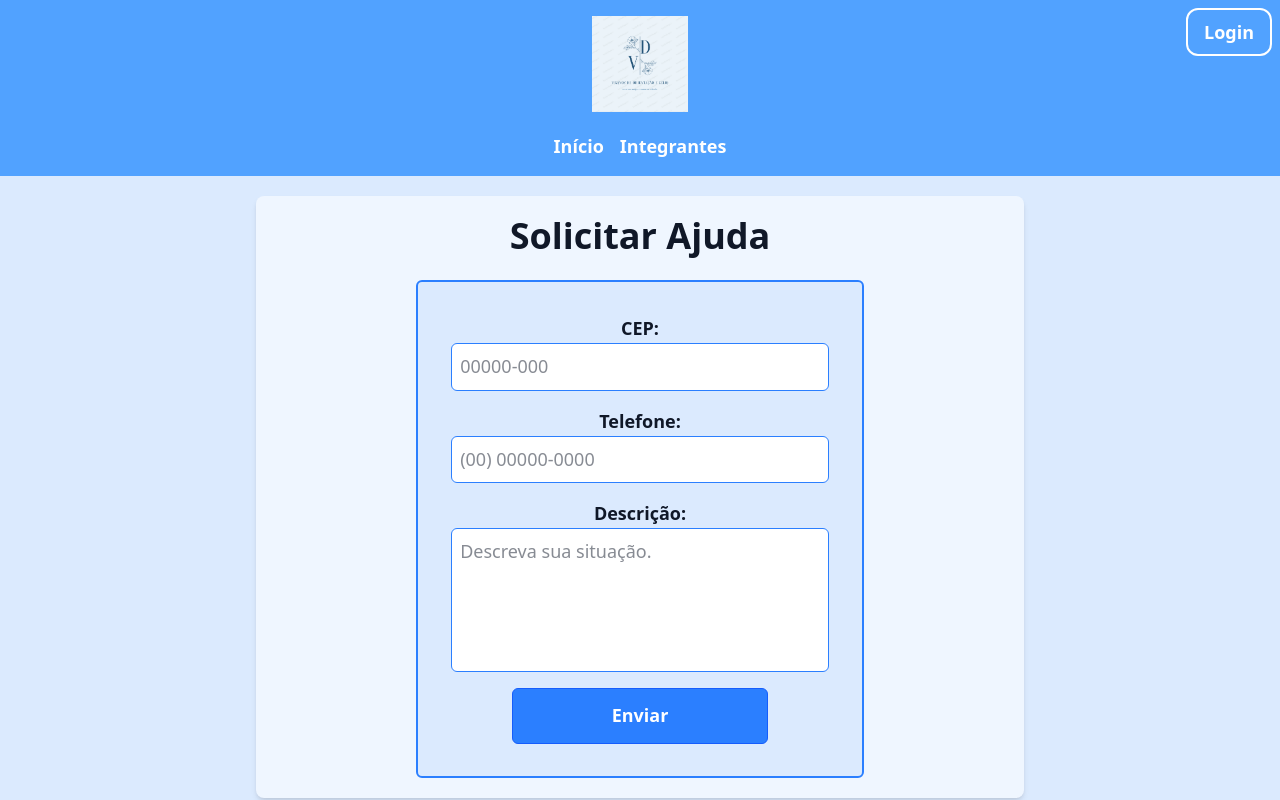
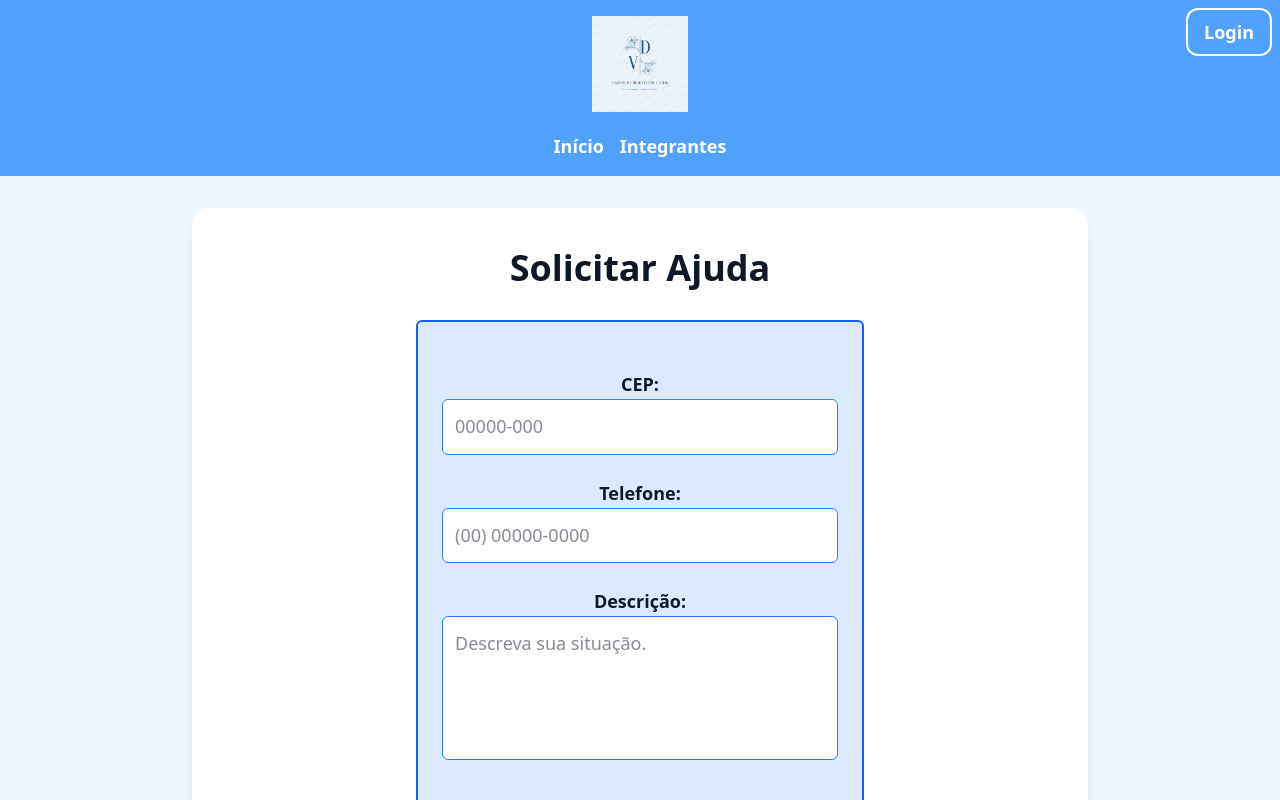
Before and after one commit to signalProteam/gs-2-front, a Next.js app: page /solicitarAjuda in a window 1280 px wide. Shown: the top 800 px of the page. Built offline with nearby package versions, Linux system fonts and the light colour scheme.

Commit message:
melhorias visuais

```diff
--- a/src/app/chatAjuda/page.tsx
+++ b/src/app/chatAjuda/page.tsx
@@ -1,6 +1,6 @@
 "use client"
 
-import { useState } from "react";
+import { useEffect, useRef, useState } from "react";
 import { API_BASE, getHeaders } from "../services/api";
 
 type Mensagem = {
@@ -13,6 +13,17 @@ const ChatAjuda = () => {
     const [conversa, setConversa] = useState<Mensagem[]>([]);
     const [carregando, setCarregando] = useState(false);
     const [erro, setErro] = useState<string | null>(null);
+    const chatRef = useRef<HTMLDivElement>(null);
+
+    useEffect(() => {
+        if (chatRef.current) {
+            chatRef.current.scrollTo({
+                top: chatRef.current.scrollHeight,
+                behavior: "smooth",
+            });
+        }
+    }, [conversa, carregando]);
+
 
     const enviarMensagem = async () => {
         const texto = mensagem.trim();
@@ -57,7 +68,9 @@ const ChatAjuda = () => {
             <h1 className="text-2xl font-bold mb-4">Chat com Assistente</h1>
 
             {/* Area do chat */}
-            <div className="bg-blue-100 border-2 border-blue-500 rounded-lg p-4 min-h-96 w-11/12 overflow-y-auto mb-4">
+            <div
+                ref={chatRef}
+                className="bg-blue-100 border-2 border-blue-500 rounded-lg p-4 min-h-96 w-11/12 overflow-y-auto mb-4">
                 {conversa.map((msg, idx) => (
                     <div key={idx} className={`flex mb-2 ${msg.autor === "usuario" ? "justify-end" : "justify-start"}`}>
                         <div
--- a/src/app/components/botao/botao.tsx
+++ b/src/app/components/botao/botao.tsx
@@ -17,7 +17,7 @@ const Botao: React.FC<BotaoProps> = ({
         <button
             type={type}
             onClick={onClick}
-            className={`bg-blue-500 font-bold text-white border border-blue-600 rounded-md py-3 m-4 cursor-pointer w-64 max-w-3/4 transition-colors duration-300 hover:bg-blue-600 ${carregando ? "opacity-50 cursor-not-allowed" : ""}`}
+            className={`bg-blue-500 font-bold text-white border border-blue-600 rounded-md py-3 m-4 cursor-pointer w-64 transition-colors duration-300 hover:bg-blue-600 ${carregando ? "opacity-50 cursor-not-allowed" : ""}`}
             disabled={carregando}
         >
             {carregando ? "Carregando..." : texto}
--- a/src/app/components/cardIntegrante/cardIntegrante.tsx
+++ b/src/app/components/cardIntegrante/cardIntegrante.tsx
@@ -13,22 +13,24 @@ type Props = {
 
 const CardIntegrante = ({ nome, rm, turma, foto, linkedin }: Props) => {
     return (
-        <article className="mb-5 border-4 border-blue-600 p-4 sm:p-4 md:p-5 text-center">
+        <article className="mb-8 border-4 border-blue-600 p-4 text-center rounded-2xl shadow-md transition hover:shadow-lg">
             <Image
                 src={foto}
                 alt={`Foto do integrante ${nome}`}
                 width={500}
                 height={500}
-                className="aspect-square mx-auto rounded-md w-56 h-56 sm:w-60 sm:h-60 md:w-64 md:h-64 max-w-full max-h-full"
+                className="aspect-square mx-auto rounded-xl shadow w-56 h-56 sm:w-60 sm:h-60 md:w-64 md:h-64 object-cover"
             />
-            <p className="mb-2.5 text-xl font-semibold mt-3">{nome}</p>
-            <p className="mb-2.5">RM: {rm}</p>
-            <p className="mb-2.5">Turma: {turma}</p>
+            <p className="text-xl sm:text-2xl font-bold mt-4">
+                {nome}
+            </p>
+            <p>RM: {rm}</p>
+            <p className=" mb-3">Turma: {turma}</p>
             <a
                 href={linkedin}
                 target="_blank"
                 rel="noopener noreferrer"
-                className="text-blue-600 text-5xl hover:text-blue-800 transition mt-2 inline-block"
+                className="text-blue-600 text-5xl hover:scale-110 hover:text-blue-800 transition duration-200 inline-block"
             >
                 <FaLinkedin />
             </a>
--- a/src/app/components/footer/footer.tsx
+++ b/src/app/components/footer/footer.tsx
@@ -3,7 +3,7 @@ export function Footer() {
 
     return (
         <>
-            <footer className="text-center font-bold bg-blue-400 py-1 mt-auto bottom-0 inset-x-0 text-white">
+            <footer className="text-center font-semibold bg-blue-400 py-3 mt-auto text-white">
                 <p>&copy; VOZ - {anoAtual}</p>
             </footer>
         </>
--- a/src/app/globals.css
+++ b/src/app/globals.css
@@ -1,21 +1,26 @@
 @import "tailwindcss";
 
 .section-conteudo {
-    @apply flex flex-col items-center p-5 my-5 bg-blue-50 rounded-lg shadow-md max-w-11/12 mx-auto w-3xl
+    @apply flex flex-col items-center px-6 py-10 my-8 bg-white rounded-2xl shadow-lg w-11/12 max-w-4xl mx-auto transition-all duration-300 ease-in-out;
 }
 
 .section-conteudo h1 {
-    @apply text-3xl text-center font-bold mb-6 sm:text-4xl
+    @apply text-4xl font-bold mb-8 text-center;
 }
 
 .section-conteudo h2 {
-    @apply text-2xl text-center font-bold mb-6 sm:text-3xl
+    @apply text-3xl font-bold mb-6 text-center;
 }
 
 .section-conteudo p+p {
     @apply mt-4;
 }
 
+.section-conteudo p {
+    @apply text-justify;
+}
+
+
 .section-conteudo label {
     @apply font-semibold
 }
--- a/src/app/integrantes/page.tsx
+++ b/src/app/integrantes/page.tsx
@@ -37,9 +37,10 @@ const Integrantes = () => {
                         />
                     </div>
 
-                    <h2 className="text-2xl font-semibold mt-10">
+                    <h2 className="text-2xl font-semibold mt-16">
                         GitHub da equipe
                     </h2>
+
                     <a
                         href="https://github.com/signalProteam"
                         target="_blank"
--- a/src/app/layout.tsx
+++ b/src/app/layout.tsx
@@ -16,7 +16,7 @@ export default function RootLayout({
 }>) {
     return (
         <html lang="pt-br">
-            <body className="font-sans antialiased bg-blue-100 text-gray-900 text-lg m-0 p-0 leading-relaxed min-h-screen flex flex-col">
+            <body className="font-sans antialiased bg-blue-50 text-gray-900 text-lg m-0 p-0 leading-relaxed min-h-screen flex flex-col">
                 <Header />
                 {children}
                 <Footer />
--- a/src/app/solicitarAjuda/page.tsx
+++ b/src/app/solicitarAjuda/page.tsx
@@ -113,12 +113,18 @@ const SolicitarAjuda = () => {
     return (
         <section className="section-conteudo">
             <h1 className="text-3xl font-bold text-center mb-4">Solicitar Ajuda</h1>
+
             <form
-                className="w-full max-w-md border-2 border-blue-500 rounded-md bg-blue-100 text-center mx-auto p-4"
+                className="w-full max-w-md border-2 border-blue-600 rounded-md bg-blue-100 mx-auto p-6 text-center"
                 onSubmit={handleSubmit}
             >
                 <div className="flex flex-col items-center">
-                    <label htmlFor="cep" className="mt-4">CEP:</label>
+                    <label
+                        htmlFor="cep"
+                        className="mt-6 w-full text-center font-semibold"
+                    >
+                        CEP:
+                    </label>
                     <input
                         type="text"
                         id="cep"
@@ -127,12 +133,22 @@ const SolicitarAjuda = () => {
                         onChange={(e) =>
                             setFormData({ ...formData, cep: formatCep(e.target.value) })
                         }
-                        className={`p-2 rounded-md w-11/12 bg-white mx-auto border ${errors.cep ? "border-red-500" : "border-blue-500"}`}
+                        className={`p-3 rounded-md w-full bg-white border
+        focus:outline-none focus:ring-2 focus:ring-blue-400
+        ${errors.cep ? "border-red-500" : "border-blue-500"}`}
                         placeholder="00000-000"
+
                     />
-                    {errors.cep && <p className="text-red-500 mt-1">{errors.cep}</p>}
+                    {errors.cep && (
+                        <p className="text-red-500 mt-1">{errors.cep}</p>
+                    )}
 
-                    <label htmlFor="contactInfo" className="mt-4">Telefone:</label>
+                    <label
+                        htmlFor="contactInfo"
+                        className="mt-6 w-full text-center font-semibold"
+                    >
+                        Telefone:
+                    </label>
                     <input
                         type="text"
                         id="contactInfo"
@@ -141,24 +157,41 @@ const SolicitarAjuda = () => {
                         onChange={(e) =>
                             setFormData({ ...formData, contactInfo: formatTelefone(e.target.value) })
                         }
-                        className={`p-2 rounded-md w-11/12 bg-white mx-auto border ${errors.contactInfo ? "border-red-500" : "border-blue-500"}`}
+                        className={`p-3 rounded-md w-full bg-white border
+        focus:outline-none focus:ring-2 focus:ring-blue-400
+        ${errors.contactInfo ? "border-red-500" : "border-blue-500"}`}
                         placeholder="(00) 00000-0000"
+
                     />
-                    {errors.contactInfo && <p className="text-red-500 mt-1">{errors.contactInfo}</p>}
+                    {errors.contactInfo && (
+                        <p className="text-red-500 mt-1">{errors.contactInfo}</p>
+                    )}
 
-                    <label htmlFor="notes" className="mt-4">Descrição:</label>
+                    <label
+                        htmlFor="notes"
+                        className="mt-6 w-full text-center font-semibold"
+                    >
+                        Descrição:
+                    </label>
                     <textarea
                         id="notes"
                         value={formData.notes}
                         onChange={(e) =>
                             setFormData({ ...formData, notes: e.target.value })
                         }
-                        className={`p-2 rounded-md w-11/12 h-36 resize-none bg-white mx-auto border ${errors.notes ? "border-red-500" : "border-blue-500"}`}
+                        className={`p-3 rounded-md w-full h-36 resize-none bg-white border
+        focus:outline-none focus:ring-2 focus:ring-blue-400
+        ${errors.notes ? "border-red-500" : "border-blue-500"}`}
                         placeholder="Descreva sua situação."
+
                     />
-                    {errors.notes && <p className="text-red-500 mt-1">{errors.notes}</p>}
+                    {errors.notes && (
+                        <p className="text-red-500 mt-1">{errors.notes}</p>
+                    )}
 
-                    <Botao type="submit" texto="Enviar" carregando={carregando} />
+                    <div className="w-full flex justify-center mt-8">
+                        <Botao type="submit" texto="Enviar" carregando={carregando} />
+                    </div>
                 </div>
             </form>
 
```
